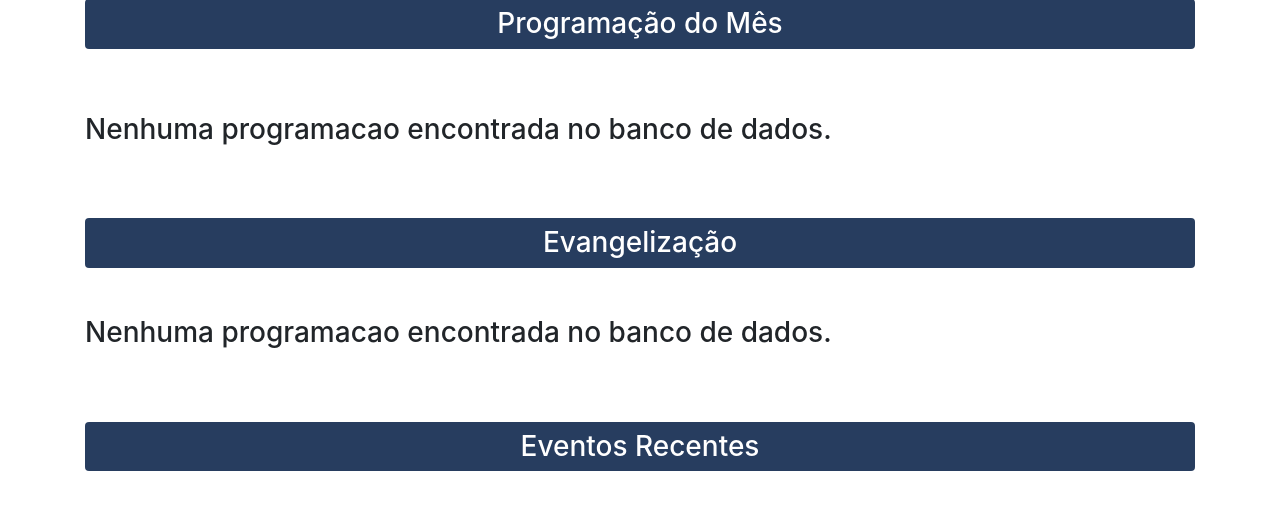
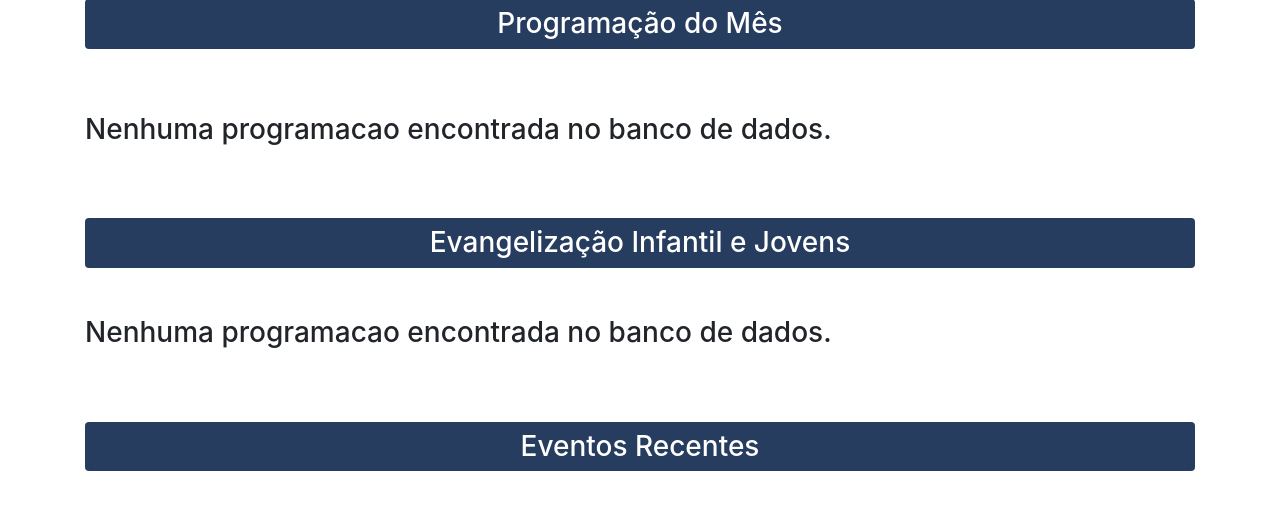
Before and after one commit to leofelipe222/soskardec, a Django app: page / in a window 1280 px wide. Shown: the part 1630-2138 px from the top of the page. Run offline with Django 3.2, Linux system fonts and the light colour scheme; data that the repository does not hold is empty; some libraries are stand-ins or nearby versions.

Commit message:
Fixing translations

```diff
--- a/templates/pages/index.html
+++ b/templates/pages/index.html
@@ -112,7 +112,7 @@
 <!-- Evangelização -->
 <section id="listings" class="py-2">
   <div class="container">
-    <a href="{% url 'evangelizacao' %}"><h3 class="text-center bg-primary text-white p-2 mb-2 rounded">{% trans "Evangelização" %}</h3></a>
+    <a href="{% url 'evangelizacao' %}"><h3 class="text-center bg-primary text-white p-2 mb-2 rounded">{% trans "Evangelização Infantil e Jovens" %}</h3></a>
     <div class="row py-4">
       <!-- If there are any eventos in the DB -->
       {% if evangelizacao %}
--- a/templates/partials/_navbar.html
+++ b/templates/partials/_navbar.html
@@ -50,17 +50,8 @@
           {% else %}
             class="nav-item mr-3"
           {% endif %}
-        >
-          <a class="nav-link" href="{% url 'atividades' %}">{% trans "Atividades" %} </a>
-        </li>
-          <li
-            {% if 'sobre' in request.path %}
-              class="nav-item active mr-3"
-            {% else %}
-              class="nav-item mr-3"
-            {% endif %}
           >
-            <a class="nav-link" href="{% url 'sobre' %}">{% trans "Quem Somos" %}</a>
+            <a class="nav-link" href="{% url 'atividades' %}">{% trans "Atividades" %} </a>
           </li>
           <li
             {% if 'assistencial' in request.path %}
@@ -70,6 +61,15 @@
             {% endif %}
           >
             <a class="nav-link" href="{% url 'assistencial' %}">{% trans "Trabalho Social" %}</a>
+          </li>
+          <li
+            {% if 'sobre' in request.path %}
+              class="nav-item active mr-3"
+            {% else %}
+              class="nav-item mr-3"
+            {% endif %}
+          >
+            <a class="nav-link" href="{% url 'sobre' %}">{% trans "Quem Somos" %}</a>
           </li>
         </ul>
 
```
Also changed, not shown: locale/en/LC_MESSAGES/django.po.
